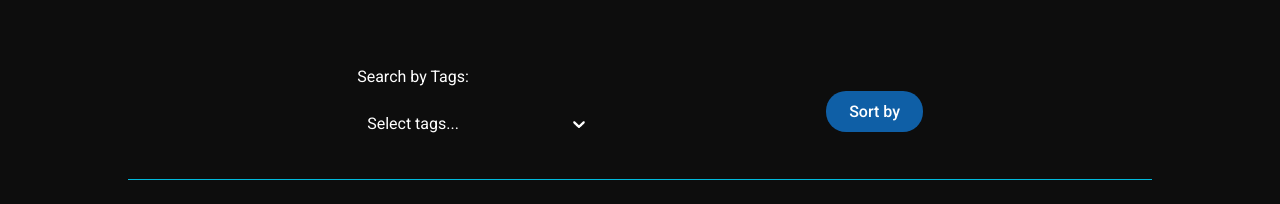
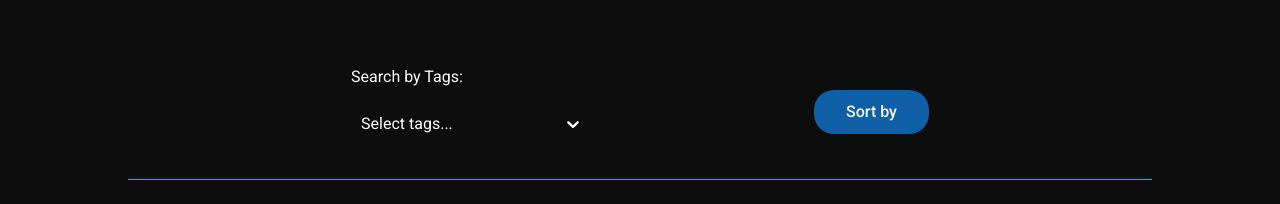
Before and after one commit to volumia/V55-tier2-team-22-fork, a React (Vite) app in the folder frontend/: page / in a window 1280 px wide. Shown: the part 387-591 px from the top of the page. Built offline with nearby package versions, Linux system fonts and the light colour scheme.

Commit message:
sort by dropdown overlay instead of changing height

```diff
--- a/frontend/src/components/SortDropdown/SortDropdown.jsx
+++ b/frontend/src/components/SortDropdown/SortDropdown.jsx
@@ -13,7 +13,7 @@ function SortDropdown({ onSortChange, sortBy = "title", sortOrder = "asc" }) {
   };
 
   return (
-    <div>
+    <div className={styles.container}>
       <button className={styles.sort_button} onClick={() => setShowOptions((prev) => !prev)}>
         Sort by
       </button>
--- a/frontend/src/components/SortDropdown/SortDropdown.module.css
+++ b/frontend/src/components/SortDropdown/SortDropdown.module.css
@@ -1,5 +1,10 @@
+.container {
+    position: relative;
+}
 .sort_button {
     display: flex;
+    padding: 8px 30px;
+    z-index: 1;
 }
 
 .toggleButton {
@@ -12,8 +17,13 @@
 }
 
 .sortOptions {
-    background-color: aliceblue;
-    padding: 0.2rem;
+    background-color: var(--white);
+    padding: 0.5rem;
+    position: absolute;
+    top: 80%;
+    left: 10%;
+    box-shadow: 2px 2px 5px var(--black);
+    border-radius: 5px;
 }
 
 .toggleButton:hover {
@@ -22,7 +32,7 @@
 }
 
 .toggleBorder {
-    border: .5px solid black;
+    border: .5px solid var(--black);
 }
 
 .active {
```
